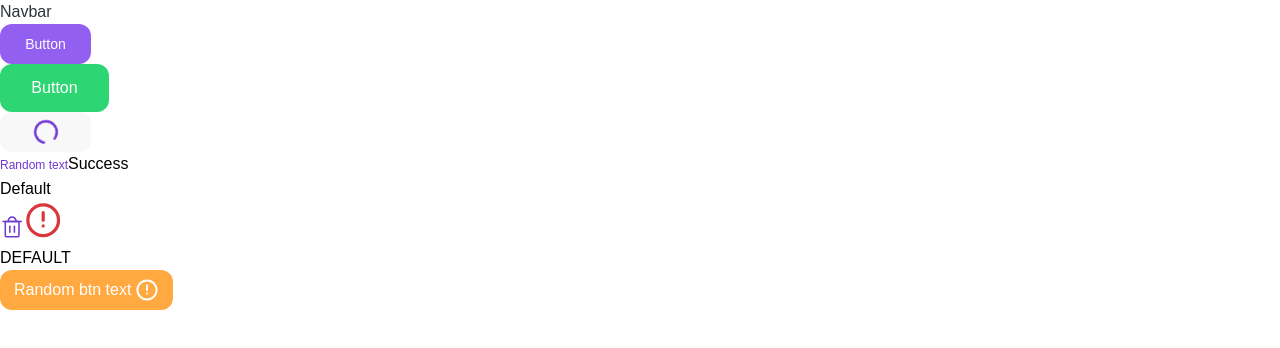
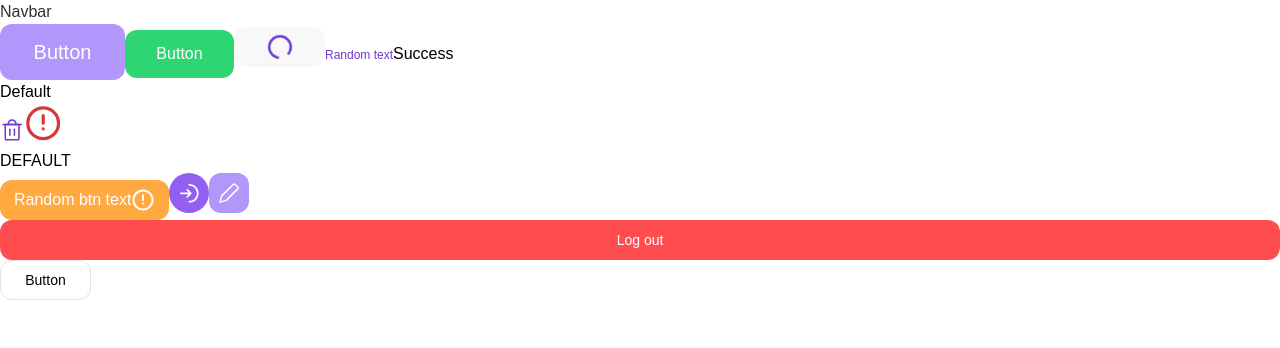
Before and after one commit to NenadBanjeglav/time-trove, a React (Vite) app: page / in a window 1280 px wide. Shown: the top 348 px of the page. Built offline with nearby package versions, Linux system fonts and the light colour scheme.

Commit message:
maybe too complex? please review

```diff
--- a/src/components/atoms/button/Button.tsx
+++ b/src/components/atoms/button/Button.tsx
@@ -1,27 +1,44 @@
-import React from 'react'
-
-import type { ButtonSize, Pallete } from '../../../styles/theme.types'
+import type { Pallete, ButtonSize, Color } from '../../../styles/theme.types'
 import { Spinner } from '../icon/Spinner'
 
-import { StyledButton } from './button.styles'
+import { createStyledButton } from './button.styles'
 
-type ButtonProps = React.ButtonHTMLAttributes<HTMLButtonElement> & {
-  variant?: Pallete
+export type ButtonShape = 'circle' | 'square' | 'regular'
+
+type ButtonProps<T extends Pallete = Pallete> = React.ButtonHTMLAttributes<HTMLButtonElement> & {
+  variant?: T
+  color?: Color<T>
   size?: ButtonSize
-  icon?: React.ReactNode
   loading?: boolean
+  isIconButton?: boolean
+  shape?: ButtonShape
+  fullWidth?: boolean
   children?: React.ReactNode
 }
 
-export const Button: React.FC<ButtonProps> = ({
-  variant = 'primary',
+export const Button = <T extends Pallete = 'primary'>({
+  variant = 'primary' as T,
+  color,
   size = 'medium',
   loading = false,
+  isIconButton = false,
+  shape = 'regular',
+  fullWidth = false,
   children = 'Button',
   ...rest
-}) => {
+}: ButtonProps<T>) => {
+  const StyledButton = createStyledButton<T>()
   return (
-    <StyledButton $variant={variant} $size={size} disabled={loading} {...rest}>
+    <StyledButton
+      $variant={variant}
+      $color={color}
+      $size={size}
+      $isIconButton={isIconButton}
+      $shape={shape}
+      $fullWidth={fullWidth}
+      disabled={loading}
+      {...rest}
+    >
       {loading ? <Spinner size="small" /> : children}
     </StyledButton>
   )
--- a/src/components/atoms/button/button.styles.ts
+++ b/src/components/atoms/button/button.styles.ts
@@ -1,29 +1,47 @@
-import styled from 'styled-components'
+import styled, { css } from 'styled-components'
 
-import type { ButtonSize, Pallete } from '../../../styles/theme.types'
+import type { ButtonSize, Color, Pallete } from '../../../styles/theme.types'
 
+import type { ButtonShape } from './Button'
 import { getVariantStyle } from './helpers'
 
-export const StyledButton = styled.button<{ $variant: Pallete; $size: ButtonSize }>`
-  font-weight: ${({ theme }) => theme.typography.fontWeight.medium};
-  line-height: ${({ theme }) => theme.typography.lineHeight.base};
+export function createStyledButton<T extends Pallete>() {
+  return styled.button.withConfig({
+    shouldForwardProp: prop =>
+      !['$variant', '$color', '$size', '$isIconButton', '$shape', '$fullWidth'].includes(prop),
+  })<{
+    $variant: T
+    $color?: Color<T>
+    $size: ButtonSize
+    $isIconButton: boolean
+    $shape: ButtonShape
+    $fullWidth: boolean
+  }>`
+    ${({ theme, $size, $isIconButton, $shape, $fullWidth }) => {
+      const sizeConfig = theme.button.sizes[$size]
+      const radius = $isIconButton
+        ? $shape === 'circle'
+          ? '50%'
+          : sizeConfig.radius
+        : sizeConfig.radius
+
+      return css`
+        font-size: ${sizeConfig.fontSize};
+        padding: ${$isIconButton ? '0' : sizeConfig.padding};
+        height: ${sizeConfig.height};
+        min-width: ${$isIconButton ? sizeConfig.height : sizeConfig.minWidth};
+        width: ${$fullWidth ? '100%' : $isIconButton ? sizeConfig.height : 'auto'};
+        border-radius: ${radius};
+        font-weight: ${theme.typography.fontWeight.medium};
+        line-height: ${theme.typography.lineHeight.base};
         cursor: pointer;
         transition: background-color 0.15s ease-in-out;
-  display: flex;
+        display: inline-flex;
         align-items: center;
         justify-content: center;
-  gap: ${({ theme }) => theme.spacing.xSmall};
-
-  ${({ theme, $size }) => {
-    const { fontSize, padding, height, radius, minWidth } = theme.button.sizes[$size]
-    return `
-      font-size: ${fontSize};
-      padding: ${padding};
-      height: ${height};
-      border-radius: ${radius};
-      min-width: ${minWidth};
       `
     }}
 
-  ${props => getVariantStyle(props.$variant)}
+    ${({ theme, $variant, $color }) => getVariantStyle(theme, $variant, $color)}
   `
+}
--- a/src/components/atoms/button/helpers.ts
+++ b/src/components/atoms/button/helpers.ts
@@ -1,10 +1,13 @@
-import { css, useTheme } from 'styled-components'
+import { css } from 'styled-components'
 
-import type { Pallete } from '../../../styles/theme.types'
+import type { Pallete, ThemeType, Color } from '../../../styles/theme.types'
 
-export const getVariantStyle = (variant: Pallete) => {
-  const theme = useTheme()
-  const color = theme.colors[variant]
+export const getVariantStyle = <T extends Pallete>(
+  theme: ThemeType,
+  variant: T,
+  color?: Color<T>
+) => {
+  const palette = theme.colors[variant]
   const neutral = theme.colors.neutral
 
   if (variant === 'neutral') {
@@ -30,17 +33,21 @@ export const getVariantStyle = (variant: Pallete) => {
     `
   }
 
+  const bg = palette[color ?? 'hue100']
+  const hover = palette.hue50
+  const active = palette.hue200
+
   return css`
-    background-color: ${color.hue100};
+    background-color: ${bg as string};
     color: white;
     border: none;
 
     &:hover {
-      background-color: ${color.hue50};
+      background-color: ${hover};
     }
 
     &:active {
-      background-color: ${color.hue200};
+      background-color: ${active};
     }
 
     &:disabled {
--- a/src/pages/Dashboard.tsx
+++ b/src/pages/Dashboard.tsx
@@ -1,5 +1,7 @@
 import { AlertIcon } from '../assets/icons/AlertIcon'
 import { DeleteIcon } from '../assets/icons/DeleteIcon'
+import { EditIcon } from '../assets/icons/EditIcon'
+import { LogoutIcon } from '../assets/icons/LogoutIcon'
 import { Button } from '../components/atoms/button/Button'
 import { Icon } from '../components/atoms/icon/Icon'
 import { Text } from '../components/atoms/text/Text'
@@ -7,7 +9,7 @@ import { Text } from '../components/atoms/text/Text'
 export const Dashboard = () => {
   return (
     <div>
-      <Button variant="primary" size="medium" />
+      <Button variant="primary" size="xlarge" color="hue50" />
       <Button variant="success" size="large" />
       <Button loading />
       <Text pallete="primary" color="hue200" fontSize="xSmall" fontWeight="medium" as="span">
@@ -17,19 +19,29 @@ export const Dashboard = () => {
         Success
       </Text>
       <Text>Default</Text>
-
       <Icon pallete="primary" color="hue200" icon={DeleteIcon} iconSize="small" />
-
       <Icon pallete="danger" color="hue200" icon={AlertIcon} iconSize="large" />
-
       <Text>DEFAULT</Text>
-
       <Button variant="warning">
         <Text as="span" pallete="neutral" color="hue0">
           Random btn text
         </Text>
         <Icon icon={AlertIcon} pallete="danger" color="hue0" iconSize="small" />
       </Button>
+
+      <Button isIconButton shape="circle">
+        <LogoutIcon />
+      </Button>
+
+      <Button shape="square" variant="primary" color="hue50" isIconButton>
+        <EditIcon />
+      </Button>
+
+      <Button fullWidth variant="danger">
+        Log out
+      </Button>
+
+      <Button variant="neutral" />
     </div>
   )
 }
```
Also changed, not shown: 1 other file (tests, documents, lock files or other folders). Lines whose indentation alone changed are shown as unchanged.
